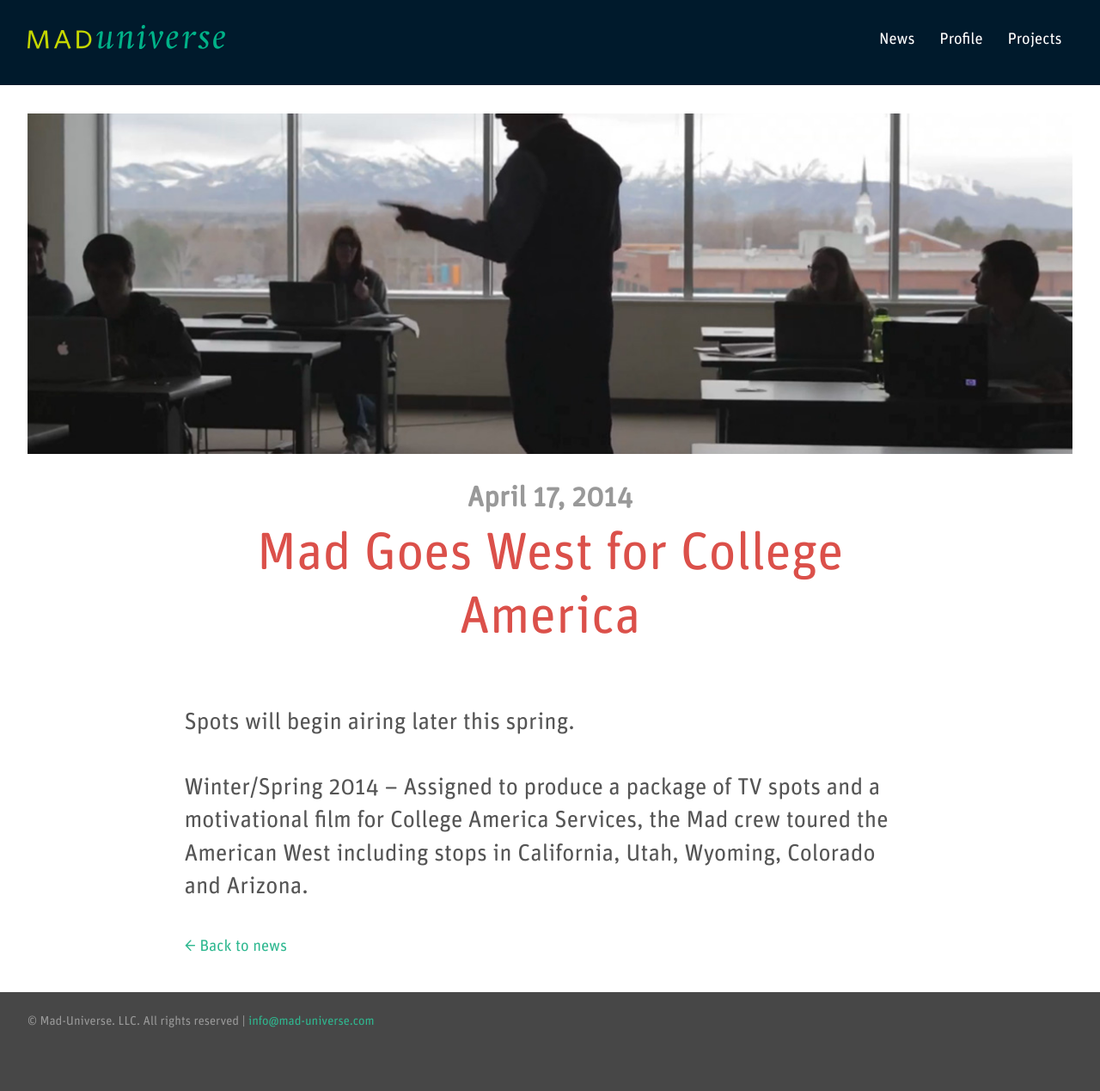
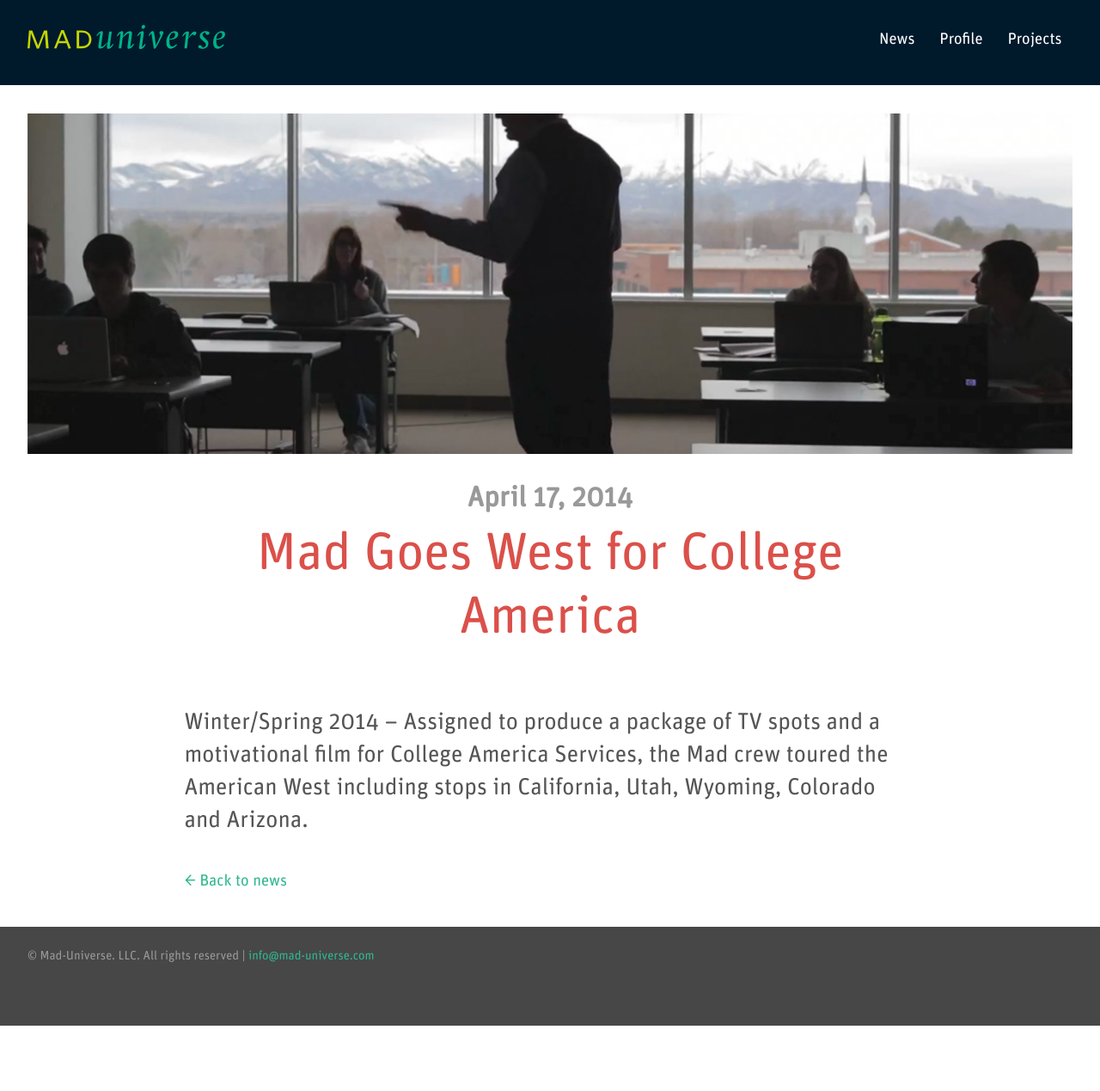
Before and after one commit to jsbarkema/mad-universe.com, a Jekyll site: the page built from _news/college-america.markdown, in a window 1280 px wide. Shown: the whole page at 86% size. Built offline with Jekyll 4.4.1, drawn with Linux system fonts in a browser that asks for light colours; after the commit the page ends 1193 px from its top, so only the background shows below that.

Commit message:
Updated College America

```diff
--- a/_news/college-america.markdown
+++ b/_news/college-america.markdown
@@ -16,7 +16,4 @@ Project Type:
 layout: news-page
 ---
 
-Spots will begin airing later this spring.
-
-
 Winter/Spring 2014 – Assigned to produce a package of TV spots and a motivational film for College America Services, the Mad crew toured the American West including stops in California, Utah, Wyoming, Colorado and Arizona.
```
